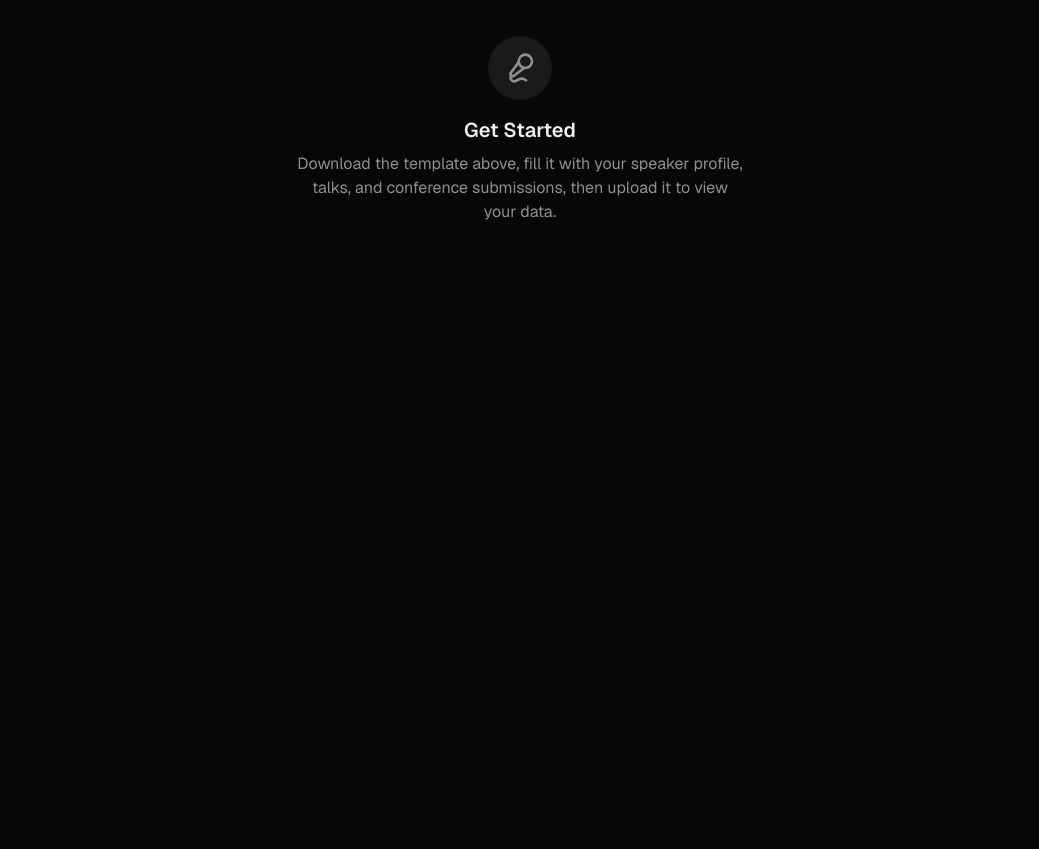
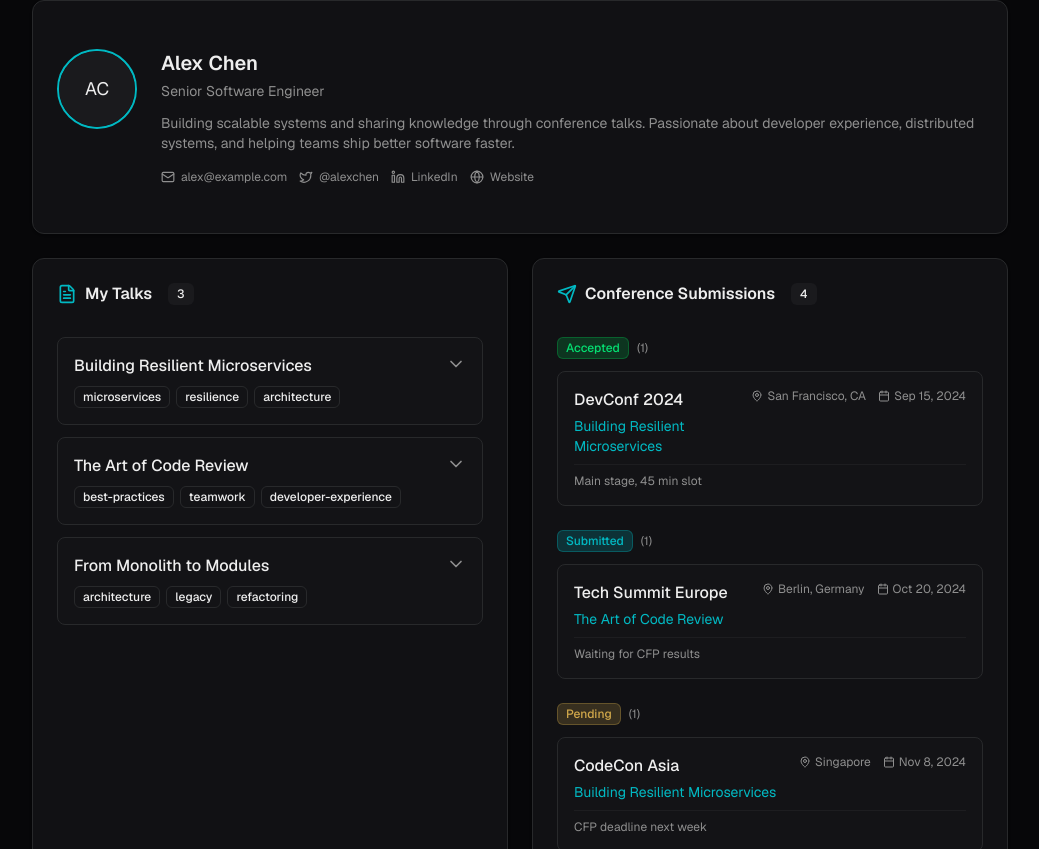
Before and after one commit to adhithiravi/v0-conference-talk-tracker, a Next.js app: page / in a window 1280 px wide. Shown: the part 491-1340 px from the top of the page, without its empty margins (120-1159 px from the left). Before the commit the page ends 811 px from the top, so only its background shows below. Built offline with nearby package versions, Linux system fonts and the light colour scheme.

Commit message:
feat: load sample data on app startup\n\nPre-populate app with sample speaker, talks, and submissions.

```diff
--- a/app/page.tsx
+++ b/app/page.tsx
@@ -7,6 +7,77 @@ import { TalksList } from '@/components/talks-list'
 import { SubmissionsList } from '@/components/submissions-list'
 import { Mic2 } from 'lucide-react'
 import type { TrackerData } from '@/lib/types'
+
+const sampleData: TrackerData = {
+  profile: {
+    name: 'Alex Chen',
+    title: 'Senior Software Engineer',
+    bio: 'Building scalable systems and sharing knowledge through conference talks. Passionate about developer experience, distributed systems, and helping teams ship better software faster.',
+    email: 'alex@example.com',
+    twitter: '@alexchen',
+    linkedin: 'alexchen-dev',
+    website: 'https://alexchen.dev',
+    photoUrl: '',
+  },
+  talks: [
+    {
+      id: '1',
+      title: 'Building Resilient Microservices',
+      abstract: 'Learn how to design and implement microservices that gracefully handle failures. We will cover circuit breakers, retry patterns, bulkheads, and observability strategies that keep your systems running smoothly even when things go wrong.',
+      tags: ['microservices', 'resilience', 'architecture'],
+    },
+    {
+      id: '2',
+      title: 'The Art of Code Review',
+      abstract: 'Code reviews are more than just finding bugs. This talk explores how to give constructive feedback, build team culture through reviews, and use automation to focus human attention where it matters most.',
+      tags: ['best-practices', 'teamwork', 'developer-experience'],
+    },
+    {
+      id: '3',
+      title: 'From Monolith to Modules',
+      abstract: 'A practical guide to incrementally modernizing legacy applications without the big rewrite. Learn strategies for identifying boundaries, strangling the monolith, and maintaining velocity during the transition.',
+      tags: ['architecture', 'legacy', 'refactoring'],
+    },
+  ],
+  submissions: [
+    {
+      id: '1',
+      conferenceName: 'DevConf 2024',
+      location: 'San Francisco, CA',
+      date: '2024-09-15',
+      talkId: '1',
+      status: 'accepted',
+      notes: 'Main stage, 45 min slot',
+    },
+    {
+      id: '2',
+      conferenceName: 'Tech Summit Europe',
+      location: 'Berlin, Germany',
+      date: '2024-10-20',
+      talkId: '2',
+      status: 'submitted',
+      notes: 'Waiting for CFP results',
+    },
+    {
+      id: '3',
+      conferenceName: 'CodeCon Asia',
+      location: 'Singapore',
+      date: '2024-11-08',
+      talkId: '1',
+      status: 'pending',
+      notes: 'CFP deadline next week',
+    },
+    {
+      id: '4',
+      conferenceName: 'Developer Days',
+      location: 'Austin, TX',
+      date: '2024-08-12',
+      talkId: '3',
+      status: 'rejected',
+      notes: 'Too many architecture talks this year',
+    },
+  ],
+}
 
 const emptyData: TrackerData = {
   profile: {
@@ -24,7 +95,7 @@ const emptyData: TrackerData = {
 }
 
 export default function Home() {
-  const [data, setData] = useState<TrackerData>(emptyData)
+  const [data, setData] = useState<TrackerData>(sampleData)
   const hasData = data.talks.length > 0 || data.submissions.length > 0 || data.profile.name !== ''
 
   return (
```
Also changed, not shown: 1 other file (tests, documents, lock files or other folders).
